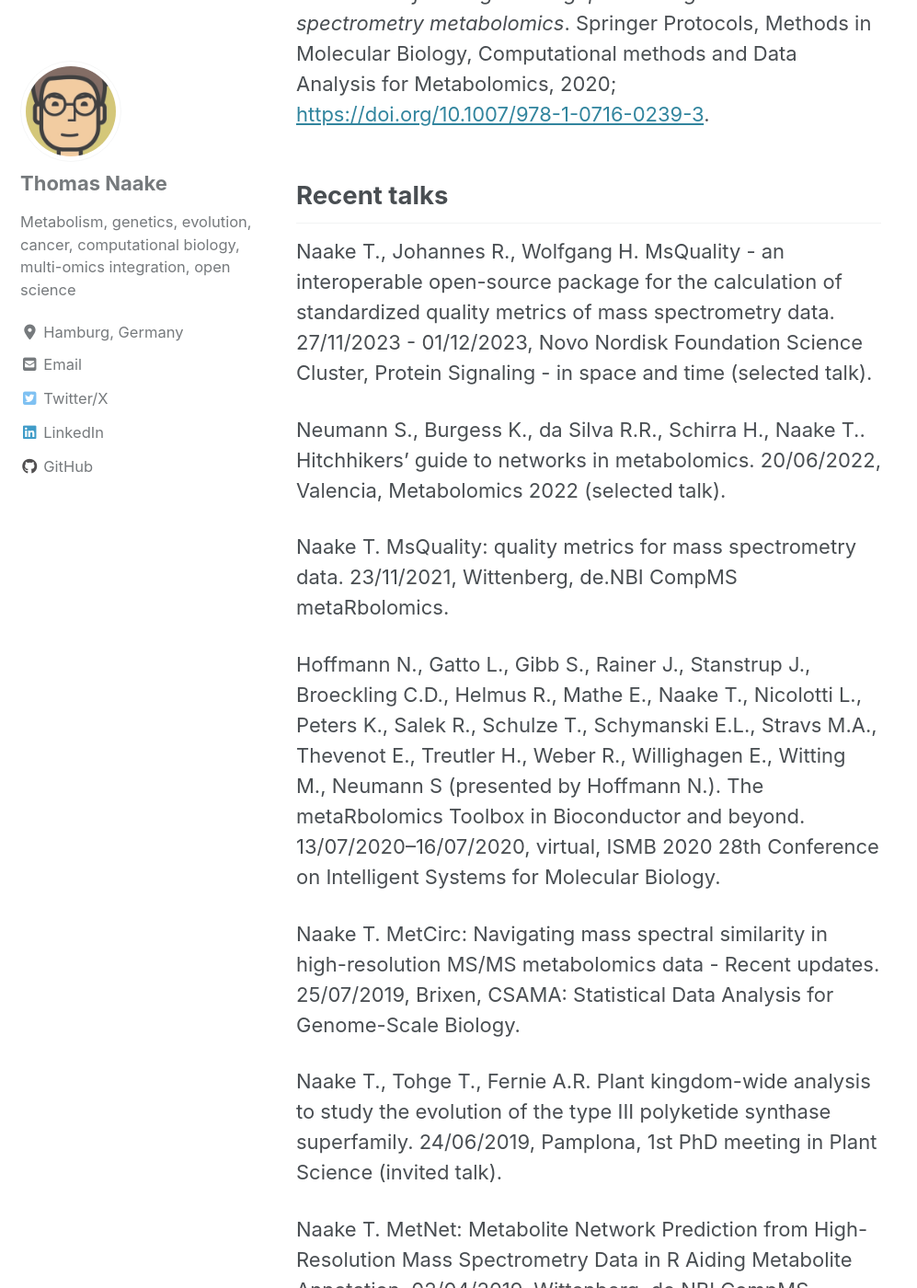
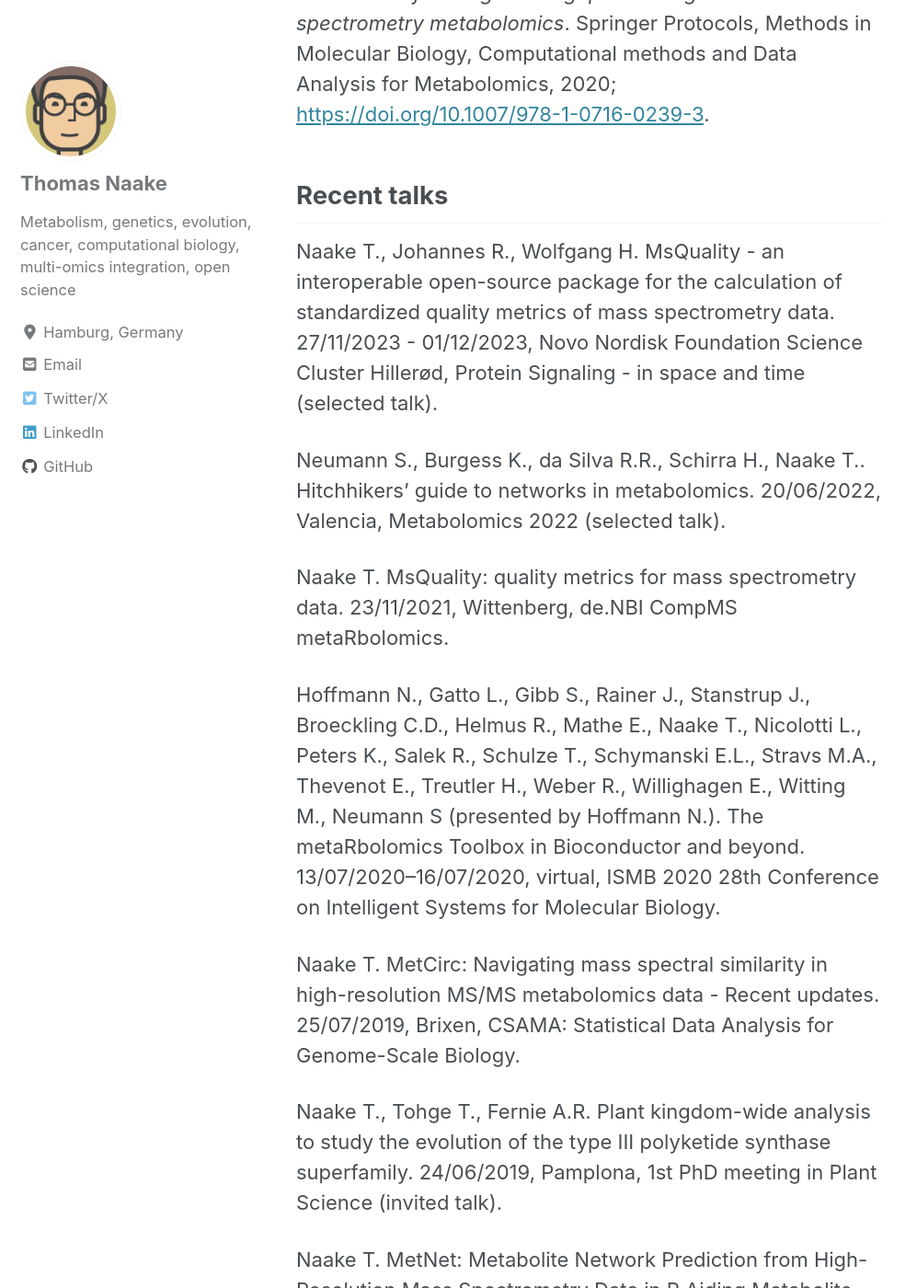
Before and after one commit to tnaake/tnaake.github.io, a Jekyll site: the page built from _pages/publications.md, in a window 1280 px wide and 1400 px high, scrolled down 5914 px. Shown: the whole window at 92% size, without its empty margins (0-997 px from the left). Built offline with Jekyll 4.4.1, drawn with Linux system fonts in a browser that asks for light colours; cached includes are drawn as plain includes; nearby versions of some CDN libraries; some of the changed text lies outside the part shown.

Commit message:
Update publications.md

```diff
--- a/_pages/publications.md
+++ b/_pages/publications.md
@@ -175,7 +175,7 @@
 
 ## Recent talks
 
-Naake T., Johannes R., Wolfgang H. MsQuality - an interoperable open-source package for the calculation of standardized quality metrics of mass spectrometry data. 27/11/2023 - 01/12/2023, Novo Nordisk Foundation Science Cluster, Protein Signaling - in space and time (selected talk).
+Naake T., Johannes R., Wolfgang H. MsQuality - an interoperable open-source package for the calculation of standardized quality metrics of mass spectrometry data. 27/11/2023 - 01/12/2023, Novo Nordisk Foundation Science Cluster Hillerød, Protein Signaling - in space and time (selected talk).
 
 Neumann S., Burgess K., da Silva R.R., Schirra H., Naake T..
 Hitchhikers’ guide to networks in metabolomics. 20/06/2022, Valencia, Metabolomics 2022 (selected talk).
@@ -205,6 +205,10 @@
 
 
 ## Posters
+
+Ali S.A., Naake T., Henneman P. Aljakouch K. Huber W., Krijgsveld J.
+Multi-omics analysis of RAS mutant and isoform cell lines delineates RAS-dependent signalling networks.
+18-22/11/2024, Novo Nordisk Foundation Science Cluster Hillerød, Metabolism in Action - Time, Space and Treatment.
 
 Aljakouch K., Liao Q.-W., Schneider M., Helm B., Frey D., Schmidt C., Naake T., Zhou Q., Poschet G., Hell R., Winter H., Saez-Rodriguez J., Huber W., Hopf C., Klingmüller U., Krijgsveld U., Lu J.
 Identifying mass spectrometry-based biomarkers for predicting tumor recurrence in lung cancer.
```
